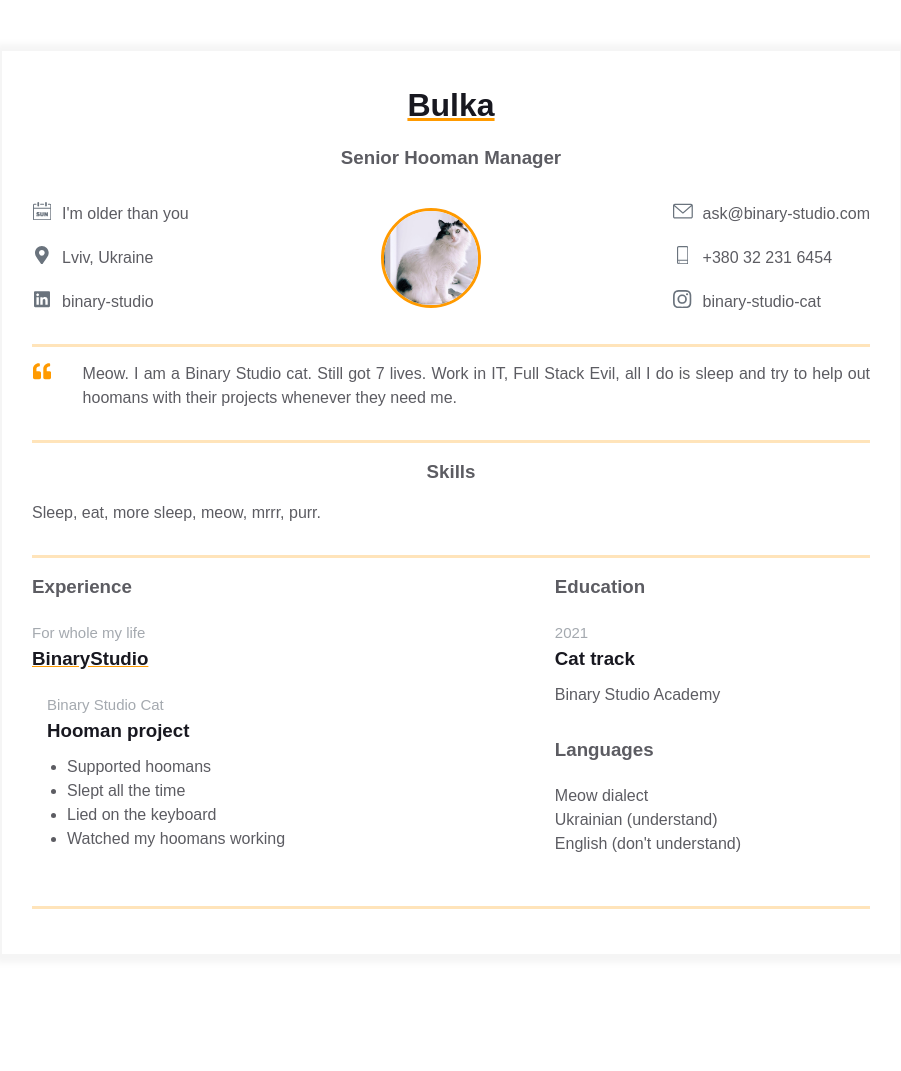
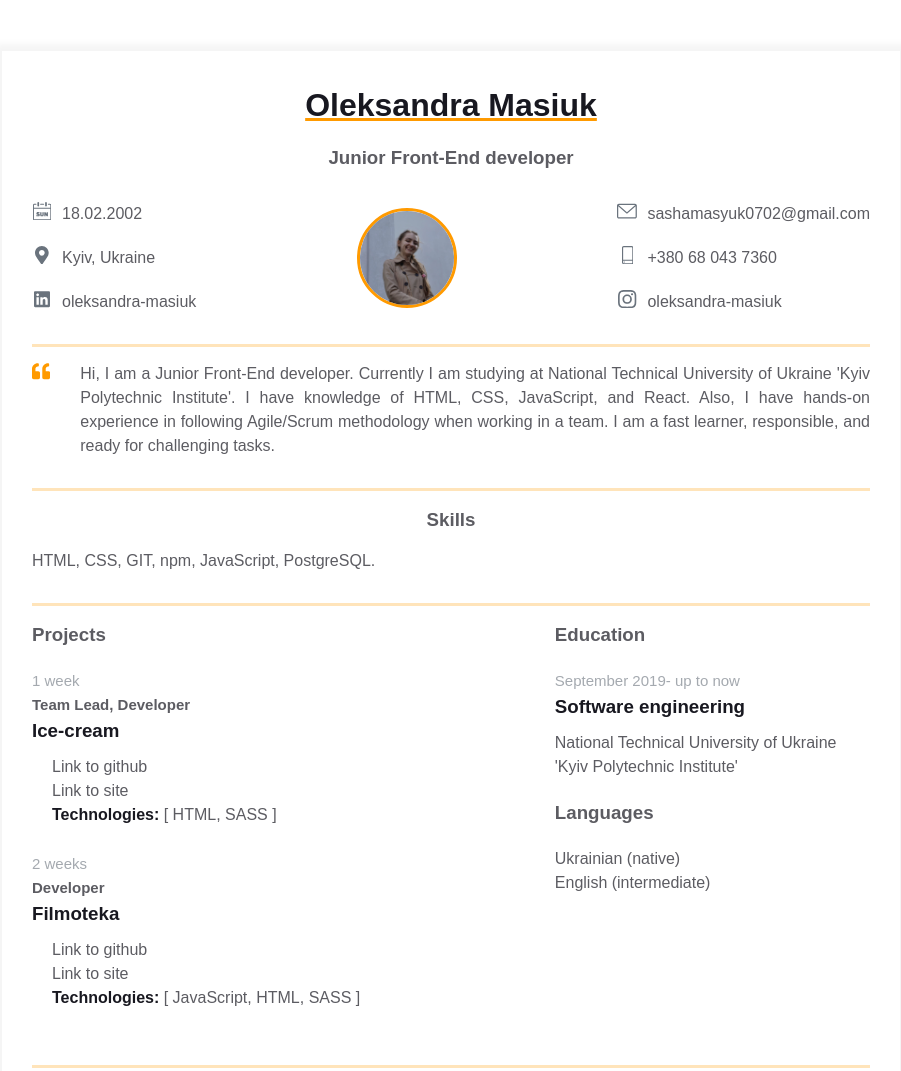
Before and after one commit to Oleksandra-Mas/homepage, a plain HTML site: page index.html in a window 1280 px wide. Shown: the whole page, without its empty margins (189-1090 px from the left). Before the commit the page ends 1005 px from the top, so only its background shows below. Drawn offline with Linux system fonts and the light colour scheme.

Commit message:
Added personal information

```diff
--- a/index.html
+++ b/index.html
@@ -12,8 +12,8 @@
       <div class="resume">
         <div class="container">
           <div class="resume__block">
-            <h1 class="contact-info__header">Bulka</h1>
-            <h3 class="contact-info__sub-header">Senior Hooman Manager</h3>
+            <h1 class="contact-info__header">Oleksandra Masiuk</h1>
+            <h3 class="contact-info__sub-header">Junior Front-End developer</h3>
 
             <div class="contact_info_container fh">
               <div class="contact-info__block">
@@ -29,7 +29,7 @@
                       />
                     </svg>
                   </div>
-                  <span>I'm older than you</span>
+                  <span>18.02.2002</span>
                 </a>
                 <a href="" rel="author" class="contact-info__item">
                   <div class="contact-info__item-icon-wrapper">
@@ -43,11 +43,11 @@
                       ></path>
                     </svg>
                   </div>
-                  <span>Lviv, Ukraine</span>
+                  <span>Kyiv, Ukraine</span>
                 </a>
 
                 <a
-                  href="https://ua.linkedin.com/company/binary-studio_241166"
+                  href="https://www.linkedin.com/in/oleksandra-masiuk/"
                   rel="author"
                   class="contact-info__item"
                 >
@@ -62,21 +62,21 @@
                       ></path>
                     </svg>
                   </div>
-                  <span>binary-studio</span>
+                  <span>oleksandra-masiuk</span>
                 </a>
               </div>
 
               <div class="contact-info__block contact-info__block--center">
                 <img
                   class="contact-info__avatar"
-                  src="assets/avatar.jpg"
+                  src="assets/sasha-avatar.jfif"
                   alt="Avatar"
                 />
               </div>
 
               <div class="contact-info__block">
                 <a
-                  href="mailto:ask@binary-studio.com"
+                  href="mailto:sashamasyuk0702@gmail.com"
                   rel="author"
                   class="contact-info__item"
                 >
@@ -91,10 +91,10 @@
                       />
                     </svg>
                   </div>
-                  <span>ask@binary-studio.com</span>
+                  <span>sashamasyuk0702@gmail.com</span>
                 </a>
                 <a
-                  href="tel:+380322316454"
+                  href="tel:+380680437360"
                   rel="author"
                   class="contact-info__item"
                 >
@@ -112,10 +112,10 @@
                       />
                     </svg>
                   </div>
-                  <span>+380 32 231 6454</span>
+                  <span>+380 68 043 7360</span>
                 </a>
                 <a
-                  href="https://www.instagram.com/binarystudiocat/"
+                  href="https://www.instagram.com/sasha___masiuk/"
                   rel="author"
                   class="contact-info__item"
                 >
@@ -133,7 +133,7 @@
                       />
                     </svg>
                   </div>
-                  <span>binary-studio-cat</span>
+                  <span>oleksandra-masiuk</span>
                 </a>
               </div>
             </div>
@@ -154,9 +154,12 @@
                 </svg>
               </div>
               <p class="intro_text">
-                Meow. I am a Binary Studio cat. Still got 7 lives. Work in IT,
-                Full Stack Evil, all I do is sleep and try to help out hoomans
-                with their projects whenever they need me.
+                Hi, I am a Junior Front-End developer. Currently I am studying
+                at National Technical University of Ukraine 'Kyiv Polytechnic
+                Institute'. I have knowledge of HTML, CSS, JavaScript, and
+                React. Also, I have hands-on experience in following Agile/Scrum
+                methodology when working in a team. I am a fast learner,
+                responsible, and ready for challenging tasks.
               </p>
             </div>
           </div>
@@ -166,7 +169,7 @@
             <div class="skills">
               <h3 class="skills__header">Skills</h3>
               <p class="skills__text">
-                Sleep, eat, more sleep, meow, mrrr, purr.
+                HTML, CSS, GIT, npm, JavaScript, PostgreSQL.
               </p>
             </div>
           </div>
@@ -176,30 +179,75 @@
             <div class="main-info fh">
               <div class="experiences">
                 <div class="experiences">
-                  <h3 class="experiences__header">Experience</h3>
+                  <h3 class="experiences__header">Projects</h3>
                   <div class="experiences__company">
                     <div class="experiences__company-header">
                       <span class="experiences__company-header-durability"
-                        >For whole my life</span
+                        >1 week</span
                       >
-                      <h3 class="experiences__company-header-name">
-                        BinaryStudio
-                      </h3>
                     </div>
 
                     <div class="experiences__company-project">
                       <span class="experiences__company-project-role"
-                        >Binary Studio Cat</span
+                        >Team Lead, Developer</span
                       >
                       <h3 class="experiences__company-project-name">
-                        Hooman project
+                        Ice-cream
                       </h3>
-                      <ul class="experiences__company-project-responsibilities">
-                        <li>Supported hoomans</li>
-                        <li>Slept all the time</li>
-                        <li>Lied on the keyboard</li>
-                        <li>Watched my hoomans working</li>
-                      </ul>
+                      <div class="experiences__company-project-info">
+                        <a
+                          href="https://github.com/Oleksandra-Mas/ice-cream3"
+                          rel="author"
+                          class="experiences__company-project-item"
+                          >Link to github</a
+                        >
+                        <a
+                          href="https://oleksandra-mas.github.io/ice-cream3/"
+                          rel="author"
+                          class="experiences__company-project-item"
+                          >Link to site</a
+                        >
+                        <p class="experiences__company-project-item">
+                          <span class="experiences__company-project-technology"
+                            >Technologies: </span
+                          >[ HTML, SASS ]
+                        </p>
+                      </div>
+                    </div>
+                  </div>
+                  <div class="experiences__company">
+                    <div class="experiences__company-header">
+                      <span class="experiences__company-header-durability"
+                        >2 weeks</span
+                      >
+                    </div>
+
+                    <div class="experiences__company-project">
+                      <span class="experiences__company-project-role"
+                        >Developer</span
+                      >
+                      <h3 class="experiences__company-project-name">
+                        Filmoteka
+                      </h3>
+                      <div class="experiences__company-project-info">
+                        <a
+                          href="https://github.com/OleksandrPivets/filmoteka"
+                          rel="author"
+                          class="experiences__company-project-item"
+                          >Link to github</a
+                        >
+                        <a
+                          href="https://oleksandrpivets.github.io/filmoteka/"
+                          rel="author"
+                          class="experiences__company-project-item"
+                          >Link to site</a
+                        >
+                        <p class="experiences__company-project-item">
+                          <span class="experiences__company-project-technology"
+                            >Technologies: </span
+                          >[ JavaScript, HTML, SASS ]
+                        </p>
+                      </div>
                     </div>
                   </div>
                 </div>
@@ -211,27 +259,27 @@
                     <div class="additional-info__education-university">
                       <span
                         class="additional-info__education-university-durability"
-                        >2021</span
+                        >September 2019- up to now</span
                       >
                       <h3
                         class="additional-info__education-university-speciality"
                       >
-                        Cat track
+                        Software engineering
                       </h3>
                       <p class="additional-info__education-university-name">
-                        Binary Studio Academy
+                        National Technical University of Ukraine 'Kyiv
+                        Polytechnic Institute'
                       </p>
                     </div>
                   </div>
 
                   <div class="additional-info__languages">
                     <h3 class="additional-info__languages-header">Languages</h3>
-                    <p class="additional-info__languages-item">Meow dialect</p>
                     <p class="additional-info__languages-item">
-                      Ukrainian (understand)
+                      Ukrainian (native)
                     </p>
                     <p class="additional-info__languages-item">
-                      English (don't understand)
+                      English (intermediate)
                     </p>
                   </div>
                 </div>
--- a/styles.css
+++ b/styles.css
@@ -16,7 +16,6 @@ body {
   --border-color: #ff9a0045;
   --text-decoration-color: #ff9a00;
 }
-
 .container {
   margin: 0 auto;
   padding: 0 30px;
@@ -198,15 +197,15 @@ body {
 }
 
 .experiences__company-project {
-  margin-left: 15px;
   margin-bottom: 25px;
 }
 
 .experiences__company-project-role {
-  color: var(--durability-text-color);
+  color: var(--secondary-text-color);
   text-align: left;
   margin-bottom: 10px;
   font-size: 15px;
+  font-weight: 700;
 }
 
 .experiences__company-project-name {
@@ -215,9 +214,18 @@ body {
   margin-bottom: 10px;
 }
 
-.experiences__company-project-responsibilities {
+.experiences__company-project-info {
+  padding-left: 20px;
+  display: flex;
+  flex-direction: column;
+}
+.experiences__company-project-item {
   color: var(--secondary-text-color);
-  padding-left: 20px;
+  text-decoration: none;
+}
+.experiences__company-project-technology {
+  font-weight: 700;
+  color: var(--primary-text-color);
 }
 
 .additional-info {
@@ -253,6 +261,7 @@ body {
 
 .additional-info__languages {
   margin-bottom: 20px;
+  flex: 1 1 0%;
 }
 
 .additional-info__languages-header {
```
Also changed, not shown: assets/sasha-avatar.jfif (added).
